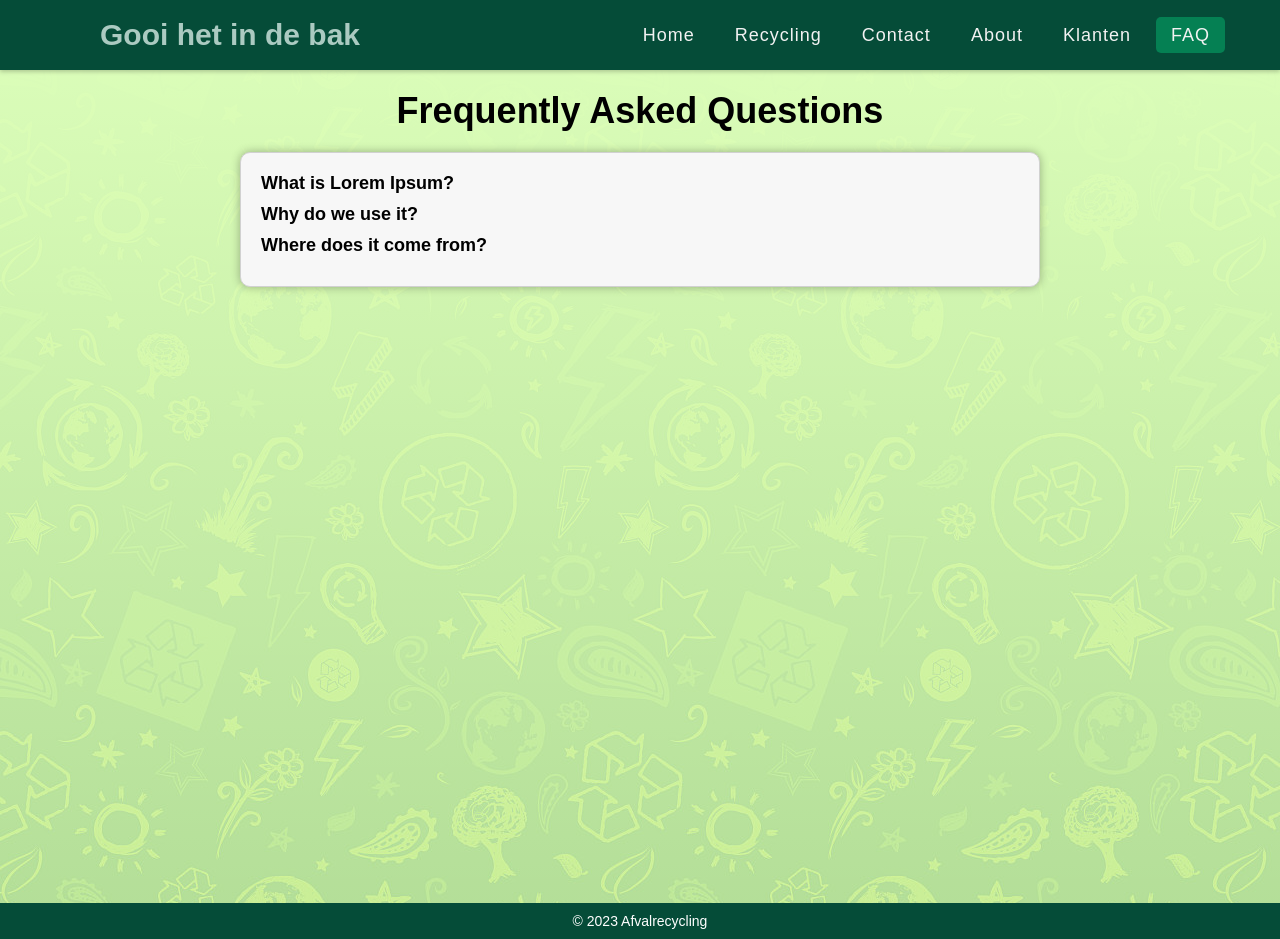
After one commit to kokloler/gooi-het-in-de-bak, a PHP site: page /faq/faq.html in a window 1280 px wide. The commit adds this page. Run offline with PHP 8.4, Linux system fonts and the light colour scheme; some libraries are stand-ins or nearby versions.

Commit message:
begin gemaakt van faq pagina

```diff
--- /dev/null
+++ b/faq/faq.css
@@ -0,0 +1,37 @@
+header {
+    color: #000000; /* Header text color */
+    text-align: center;
+    padding: 20px;
+}
+h1 {
+    font-size: 36px;
+}
+.container {
+    max-width: 800px;
+    margin: 0 auto;
+    padding: 20px;
+}
+.question {
+    font-weight: bold;
+    font-size: 18px;
+    cursor: pointer;
+    margin-bottom: 10px;
+}
+.answer {
+    font-size: 16px;
+    display: none;
+}
+.question:hover {
+    color: rgb(52, 52, 52);
+}
+
+.container {
+    border: 1px solid rgb(209, 209, 209);
+    margin: 0 auto; /* Horizontaal centreren */
+    background-color: #f7f7f7;
+    border-radius: 10px;
+    text-align: left;
+    padding: 20px;
+    box-shadow: 0 0 10px rgba(0, 0, 0, 0.3); /* Schaduw toevoegen */
+    max-width: 800px; /* Optioneel: Beperk de maximale breedte van de container */
+}
--- /dev/null
+++ b/faq/faq.html
@@ -0,0 +1,57 @@
+<!DOCTYPE html>
+<html lang="nl">
+<head>
+    <meta charset="UTF-8">
+    <meta name="viewport" content="width=device-width, initial-scale=1.0">
+    <title>FAQ Page</title>
+    <link rel="stylesheet" type="text/css" href="faq.css">
+    <link rel="stylesheet" type="text/css" href="..//style.css">
+    <script src ="recyclen.js"> </script>
+    <link rel="icon" type="image/x-icon" href="..//images/Trash.ico">
+    <script src="https://kit.fontawesome.com/13f83daf59.js" crossorigin="anonymous"></script>
+    <script src="..//scripts/menu-script.js"></script>
+    <link rel="stylesheet" href="https://cdnjs.cloudflare.com/ajax/libs/font-awesome/5.15.3/css/all.min.css" integrity="sha512-jBx2/B5ybk+WMEyRSkaOTZ3TTx8U4JNjW7un9uyR0mLa7mT8Of91huy3C79bNYGSMvSO5pXJsge8rnt6/XFyMA==" crossorigin="anonymous" referrerpolicy="no-referrer" />
+</head>
+<body>
+    <nav>
+        <div class="logo">Gooi het in de bak</div>
+        <input type="checkbox" id="click">
+        <label for="click" class="menu-btn"><i class="fas fa-bars"></i></label>
+        <ul>
+            <li><a href="../frontpage/frontpage.html">Home</a></li>
+            <li><a href="../recyclen/recyclen.html">Recycling</a></li>
+            <li><a href="#contact">Contact</a></li>
+            <li><a href="#about">About</a></li>
+            <li><a href="klanten.php">Klanten</a></li>
+            <li><a class="active" href="../faq/faq.html">FAQ</a></li>
+        </ul>
+    </nav>
+
+    <header>
+        <h1>Frequently Asked Questions</h1>
+    </header>
+    <main>
+    <div class="container">
+        <div class="faq-item">
+            <div class="question">What is Lorem Ipsum?</div>
+            <div class="answer">Lorem Ipsum is simply dummy text of the printing and typesetting industry.</div>
+        </div>
+        <div class="faq-item">
+            <div class="question">Why do we use it?</div>
+            <div class="answer">It is a long established fact that a reader will be distracted by the readable content of a page when looking at its layout.</div>
+        </div>
+        <div class="faq-item">
+            <div class="question">Where does it come from?</div>
+            <div class="answer">Contrary to popular belief, Lorem Ipsum is not simply random text.</div>
+        </div>
+        <!-- Add more FAQ items as needed -->
+    </div>
+    </main>
+    <script src="faq.js"></script>
+
+    <footer>
+        <div class = "footer">&copy; 2023 Afvalrecycling </div>
+   </footer>
+
+</body>
+</html>
--- /dev/null
+++ b/faq/faq.js
@@ -0,0 +1,8 @@
+const questions = document.querySelectorAll('.question');
+
+        questions.forEach(question => {
+            question.addEventListener('click', () => {
+                const answer = question.nextElementSibling;
+                answer.style.display = answer.style.display === 'block' ? 'none' : 'block';
+            });
+        });
--- a/frontpage/frontpage.html
+++ b/frontpage/frontpage.html
@@ -25,6 +25,7 @@
             <li><a href="#contact">Contact</a></li>
             <li><a href="#about">About</a></li>
             <li><a href="klanten.php">Klanten</a></li>
+            <li><a href="../faq/faq.html">FAQ</a></li>
         </ul>
     </nav>
 
--- a/recyclen/recyclen.html
+++ b/recyclen/recyclen.html
@@ -25,6 +25,7 @@
             <li><a href="#contact">Contact</a></li>
             <li><a href="#about">About</a></li>
             <li><a href="klanten.php">Klanten</a></li>
+            <li><a href="../faq/faq.html">FAQ</a></li>
         </ul>
     </nav>
 
--- a/style.css
+++ b/style.css
@@ -1,4 +1,62 @@
 /* Algemene style voor alle pagina's */
+
+body {
+    background-image: linear-gradient(rgb(221, 255, 187), rgba(221, 255, 187, 0.7)), url("../images/background.jpg");
+     margin-top: 0px;
+     margin-left: 0px;
+     margin-right: 0px;
+}
+
+  footer {
+    background-color: #054c38;
+    text-align: center;
+    padding: 10px 0;
+    position: relative;
+    bottom: 0;
+    width: 100%;
+    margin-top: 20px;
+}
+
+.footer {
+    color: white;
+    font-size: 14px;
+}
+
+/* Footer op bodem houden*/
+main {
+  margin: 0 auto;
+  min-height: calc(125vh - 211px - 58px);
+}
+
+/* bubble */
+.scroll-to-top-bubble {
+  display: none;
+  position: fixed;
+  bottom: 30px;
+  right: 30px;
+  background-color: #0074d9;
+  color: white;
+  width: 40px;
+  height: 40px;
+  border-radius: 50%;
+  text-align: center;
+  line-height: 40px;
+  cursor: pointer;
+  font-size: 20px;
+  z-index: 99; /* Ensure it's above other elements */
+}
+
+.scroll-to-top-bubble i {
+  transform: translateY(-2px);
+}
+
+.scroll-to-top-bubble.active {
+  display: block;
+}
+
+.scroll-to-top-bubble.active:hover {
+  background-color: #0056b3;
+}
 
 /* NavBar */
 nav {
@@ -123,61 +181,3 @@ nav {
   overflow: hidden;
 }
 /* <---Einde NavBar---> */
-
-  body {
-      background-image: linear-gradient(rgb(221, 255, 187), rgba(221, 255, 187, 0.7)), url("../images/background.jpg");
-      margin-top: 0px;
-      margin-left: 0px;
-      margin-right: 0px;
-  }
-
-  footer {
-    background-color: #054c38;
-    text-align: center;
-    padding: 10px 0;
-    position: relative;
-    bottom: 0;
-    width: 100%;
-    margin-top: 20px;
-}
-
-.footer {
-    color: white;
-    font-size: 14px;
-}
-
-/* Footer op bodem houden*/
-main {
-  margin: 0 auto;
-  min-height: calc(125vh - 211px - 58px);
-}
-
-/* bubble */
-.scroll-to-top-bubble {
-  display: none;
-  position: fixed;
-  bottom: 30px;
-  right: 30px;
-  background-color: #0074d9;
-  color: white;
-  width: 40px;
-  height: 40px;
-  border-radius: 50%;
-  text-align: center;
-  line-height: 40px;
-  cursor: pointer;
-  font-size: 20px;
-  z-index: 99; /* Ensure it's above other elements */
-}
-
-.scroll-to-top-bubble i {
-  transform: translateY(-2px);
-}
-
-.scroll-to-top-bubble.active {
-  display: block;
-}
-
-.scroll-to-top-bubble.active:hover {
-  background-color: #0056b3;
-}
```
Lines whose indentation alone changed are shown as unchanged.
